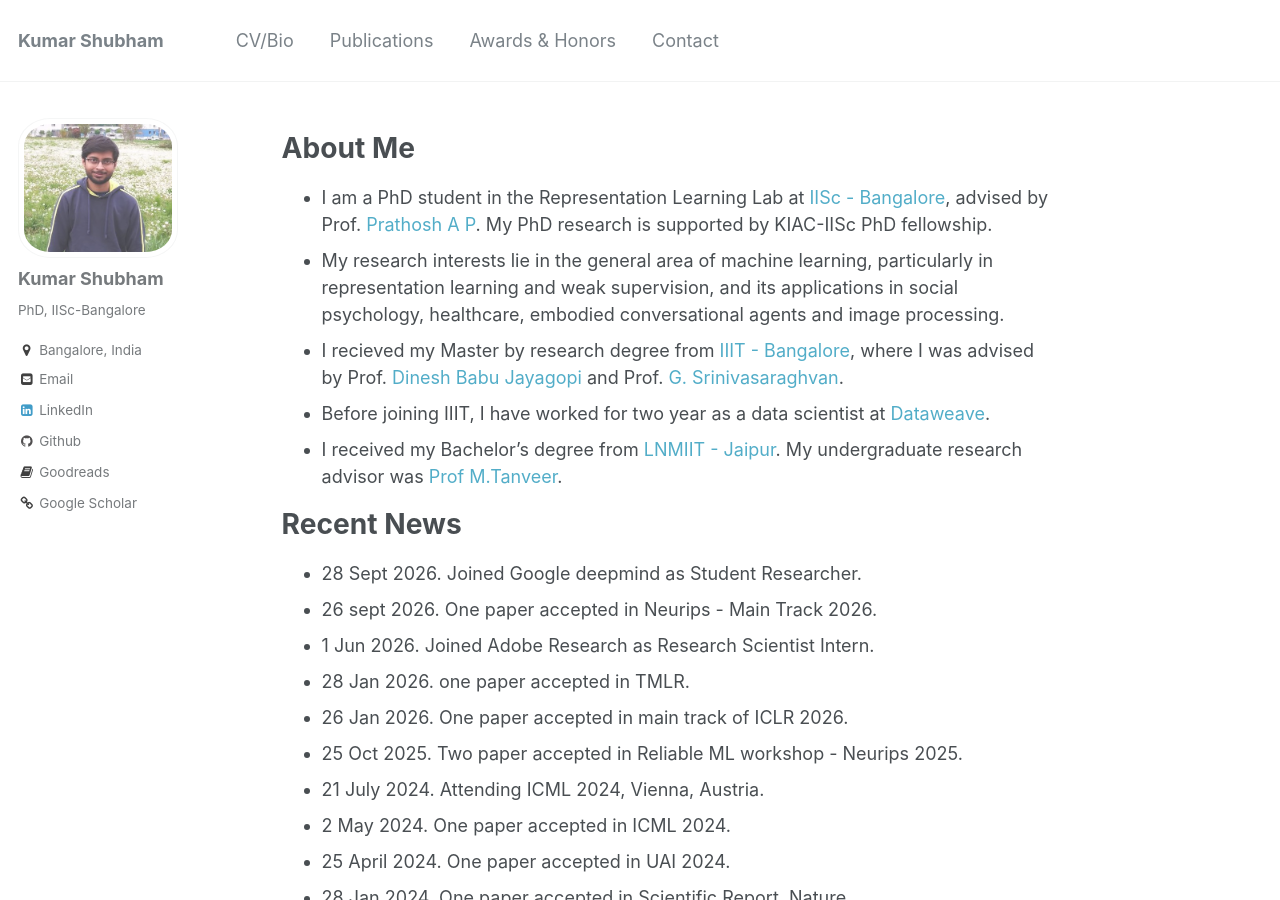
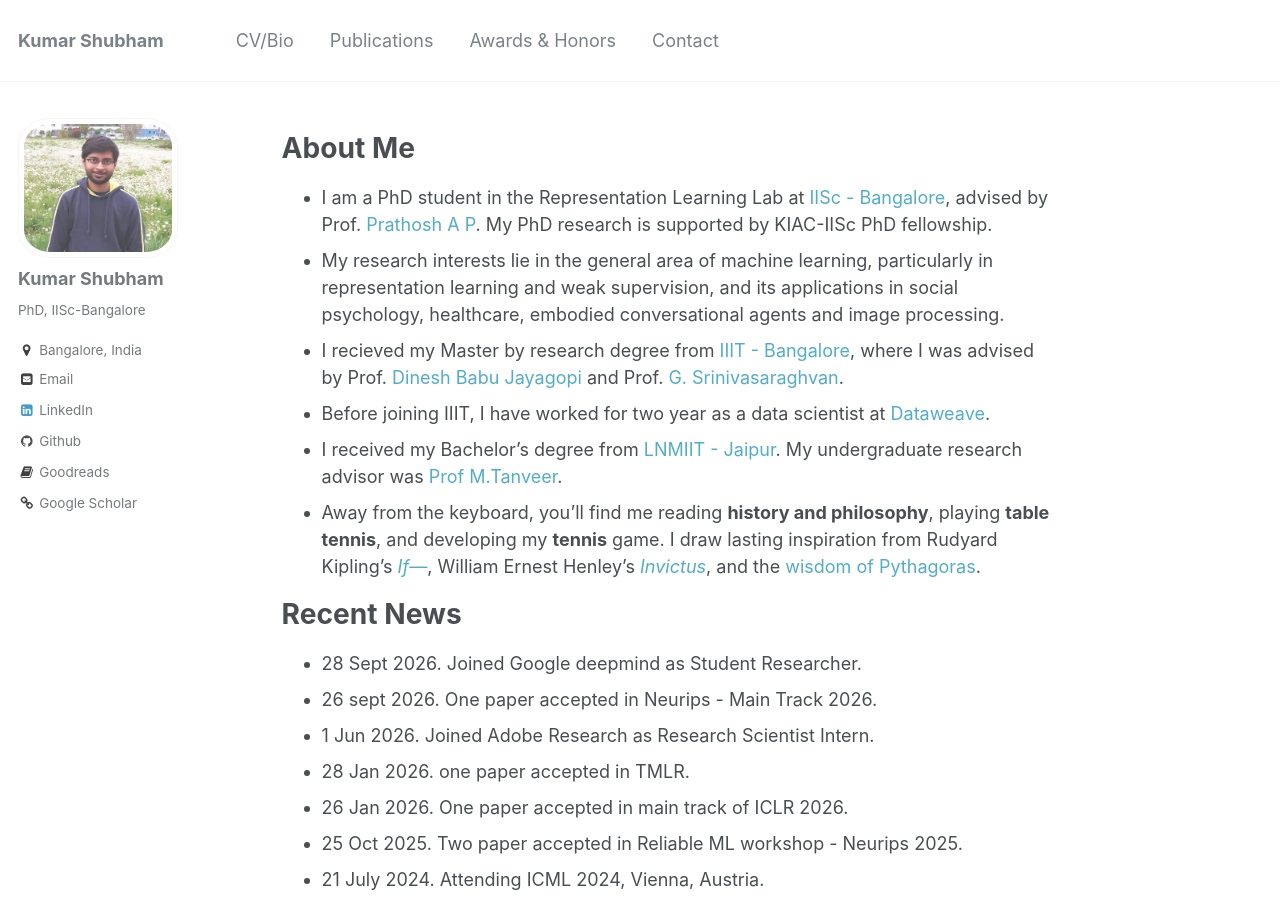
Before and after one commit to kyrs/kyrs.github.io, a Jekyll site: the page built from _pages/about.md, in a window 1280 px wide and 900 px high. Built offline with Jekyll 4.4.1, drawn with Linux system fonts in a browser that asks for light colours.

Commit message:
Update about.md with personal interests and hobbies
Added personal interests and inspirations to the about page.

```diff
--- a/_pages/about.md
+++ b/_pages/about.md
@@ -16,6 +16,9 @@ redirect_from:
 * I recieved my Master by research degree from [IIIT - Bangalore](https://www.iiitb.ac.in/), where I was advised by Prof. [Dinesh Babu Jayagopi](https://www.iiitb.ac.in/faculty/dinesh-babu-jayagopi/) and Prof. [G. Srinivasaraghvan](https://www.iiitb.ac.in/faculty/g-srinivasaraghavan).
 * Before joining IIIT, I have worked for two year as a data scientist at [Dataweave](https://dataweave.com/).
 * I received my Bachelor’s degree from [LNMIIT - Jaipur](https://www.lnmiit.ac.in/). My undergraduate research advisor was [Prof M.Tanveer](http://www.iiti.ac.in/people/~mtanveer/).
+* Away from the keyboard, you'll find me reading **history and philosophy**, playing **table tennis**, and developing my **tennis** game. I draw lasting inspiration from Rudyard Kipling's [*If—*](https://www.poetryfoundation.org/poems/46473/if---), William Ernest Henley's [*Invictus*](https://www.poetryfoundation.org/poems/51642/invictus), and the [wisdom of Pythagoras](https://www.transcend.org/tms/2018/06/pythagoras-on-the-purpose-of-life-and-the-meaning-of-wisdom/).
+
+
 
 # Recent News
 * 28 Sept 2026. Joined Google deepmind as Student Researcher.
```
